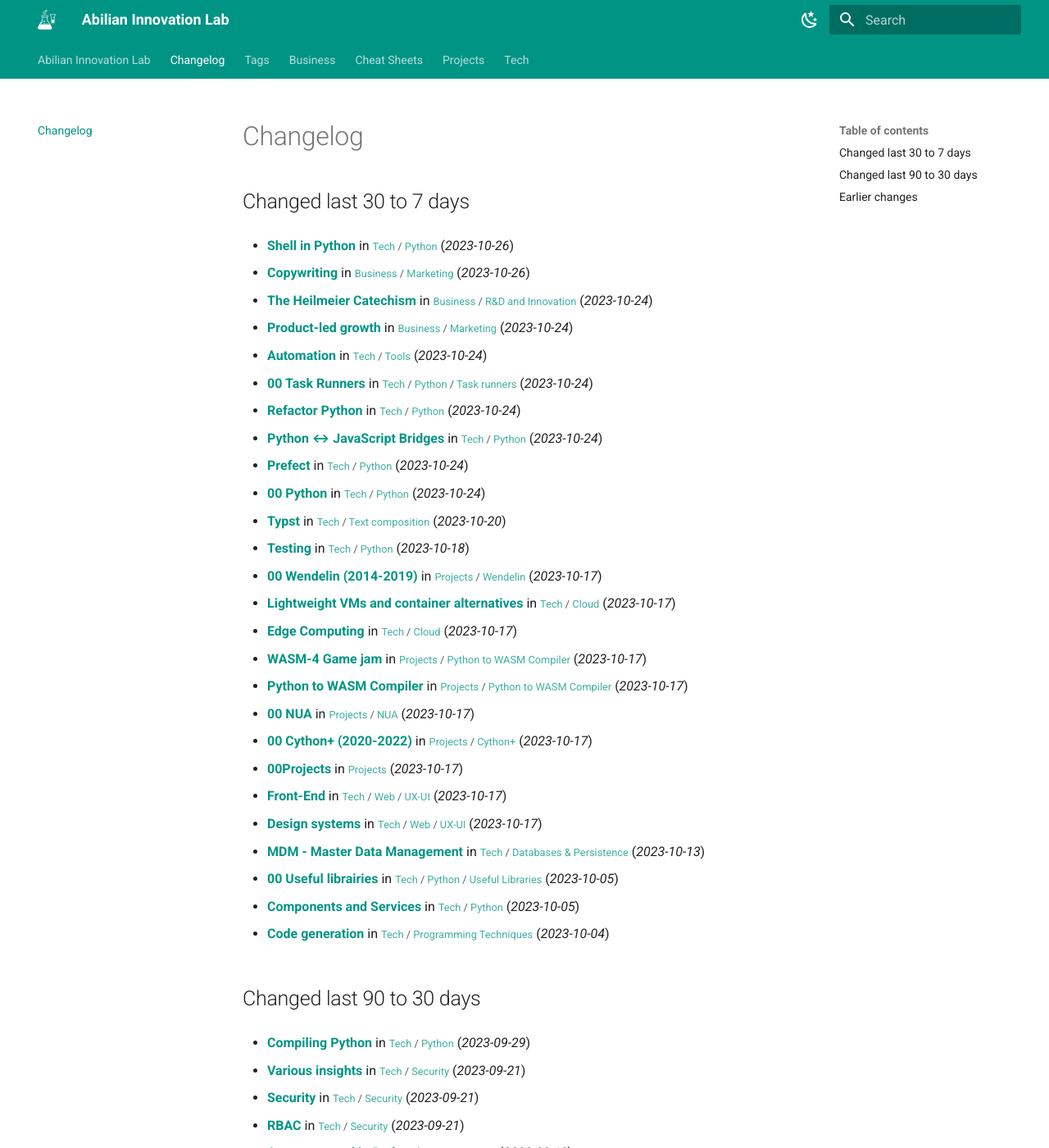
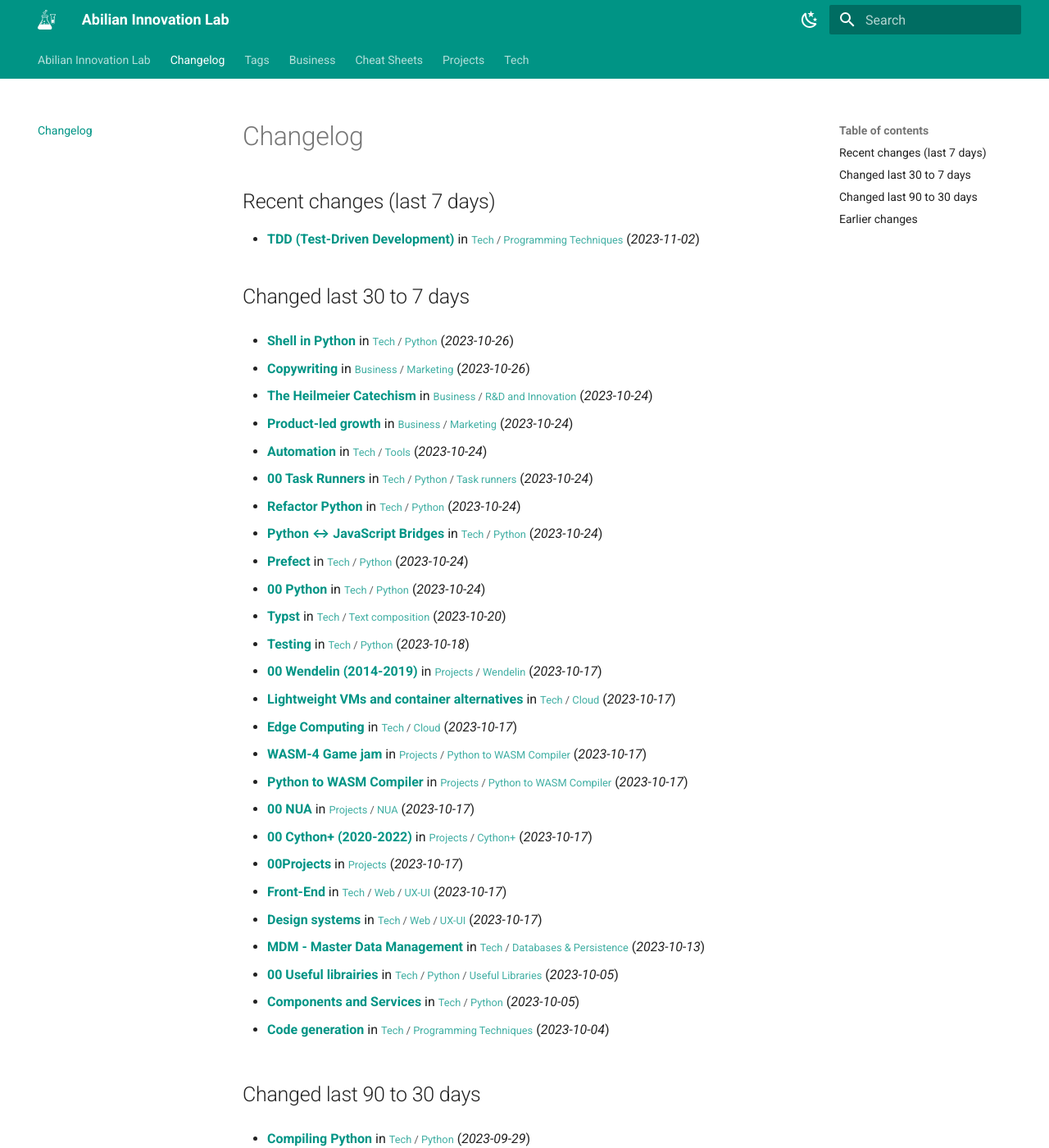
Before and after one commit to abilian/lab.abilian.com, an MkDocs documentation site: the page built from docs/changelog.md, in a window 1280 px wide and 1400 px high. Shown: the whole window at 82% size. Built offline with MkDocs 1.6.1 and Material for MkDocs 9.7.7, drawn with Linux system fonts in a browser that asks for light colours; comment, search, counter and statistics services are not loaded; some of the changed text lies outside the part shown.

Commit message:
Update content

```diff
--- a/docs/changelog.md
+++ b/docs/changelog.md
@@ -1,4 +1,10 @@
 # Changelog
+
+## Recent changes (last 7 days)
+
+- **[TDD (Test-Driven Development)](/Tech/Programming Techniques/TDD (Test-Driven Development)/)** in <small>[Tech](/Tech/00 Technology/) / [Programming Techniques](/Tech/Programming Techniques/Assertions/)</small> (*2023-11-02*)
+
+
 
 ## Changed last 30 to 7 days
 
@@ -72,11 +78,11 @@
 
 - **[Vector databases](/Tech/Search/Vector databases/)** in <small>[Tech](/Tech/00 Technology/) / [Search](/Tech/Search/Comparison of open source search engines/)</small> (*2023-08-07*)
 
-- **[Python debug tools](/Tech/Python/Python debug tools/)** in <small>[Tech](/Tech/00 Technology/) / [Python](/Tech/Python/(Pretty) tables in Python/)</small> (*2023-08-04*)
-
 
 
 ## Earlier changes
+
+- **[Python debug tools](/Tech/Python/Python debug tools/)** in <small>[Tech](/Tech/00 Technology/) / [Python](/Tech/Python/(Pretty) tables in Python/)</small> (*2023-08-04*)
 
 - **[Python - Time series](/Tech/Python/Useful Libraries/Python - Time series/)** in <small>[Tech](/Tech/00 Technology/) / [Python](/Tech/Python/(Pretty) tables in Python/) / [Useful Libraries](/Tech/Python/Useful Libraries/00 Useful librairies/)</small> (*2023-08-02*)
 
```
